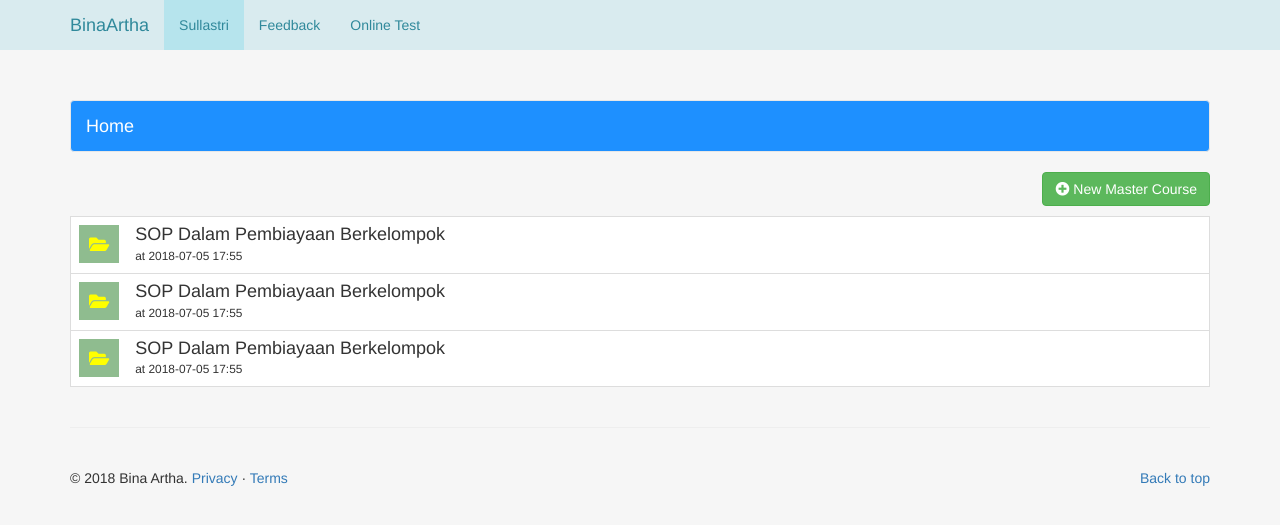
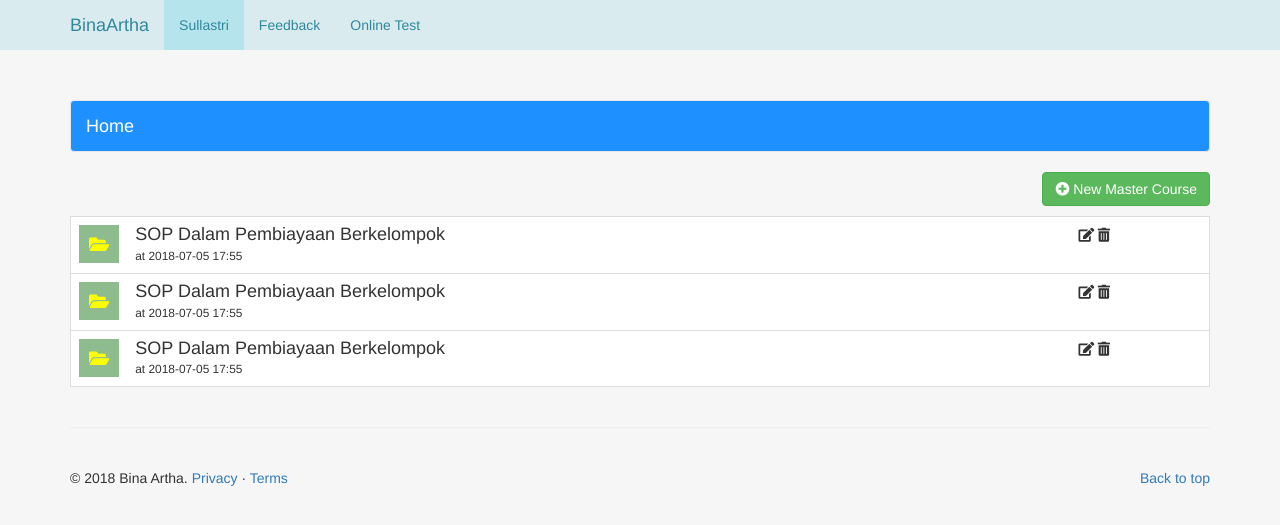
Before and after one commit to kemtol/Bina-Artha, a Jekyll site: the page built from laman/dashboard.md, in a window 1280 px wide. Shown: the top 525 px of the page. Built offline with Jekyll 4.4.1, drawn with Linux system fonts in a browser that asks for light colours; nearby versions of some CDN libraries.

Commit message:
Update admin.html

```diff
--- a/_layouts/admin.html
+++ b/_layouts/admin.html
@@ -72,14 +72,17 @@
             <tr>
               <th scope="row"><i class="fas fa-folder-open"></i></th>
               <td><h4>SOP Dalam Pembiayaan Berkelompok</h4><small>at 2018-07-05 17:55</small></td>
+              <td><i class="fas fa-edit"> <i class="fas fa-trash-alt"></i></i></td>
             </tr>
             <tr>
               <th scope="row"><i class="fas fa-folder-open"></i></th>
               <td><h4>SOP Dalam Pembiayaan Berkelompok</h4><small>at 2018-07-05 17:55</small></td>
+              <td><i class="fas fa-edit"> <i class="fas fa-trash-alt"></i></i></td>
             </tr>
             <tr>
               <th scope="row"><i class="fas fa-folder-open"></i></th>
               <td><h4>SOP Dalam Pembiayaan Berkelompok</h4><small>at 2018-07-05 17:55</small></td>
+              <td><i class="fas fa-edit"> <i class="fas fa-trash-alt"></i></i></td>
             </tr>
           </tbody>
         </table>
```
